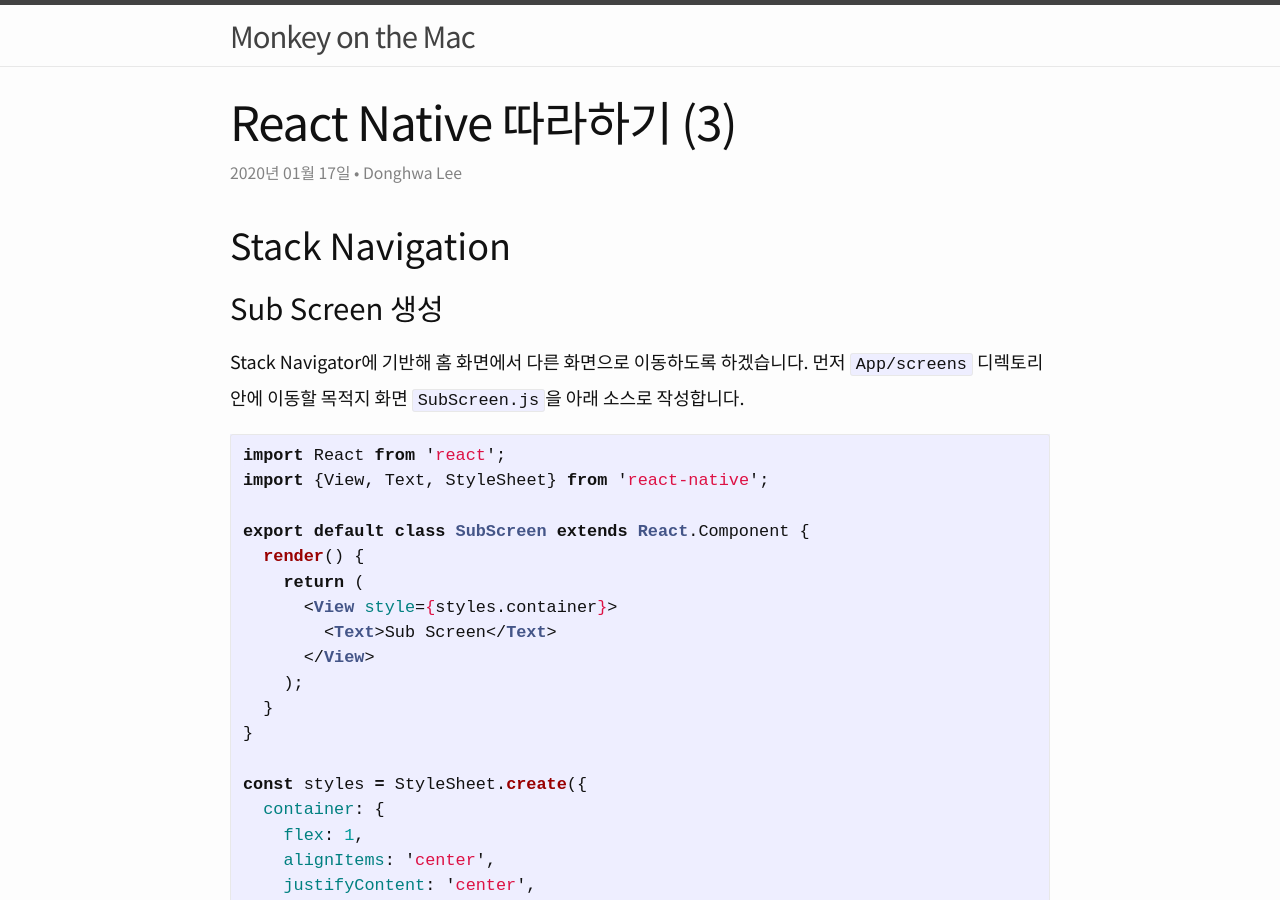
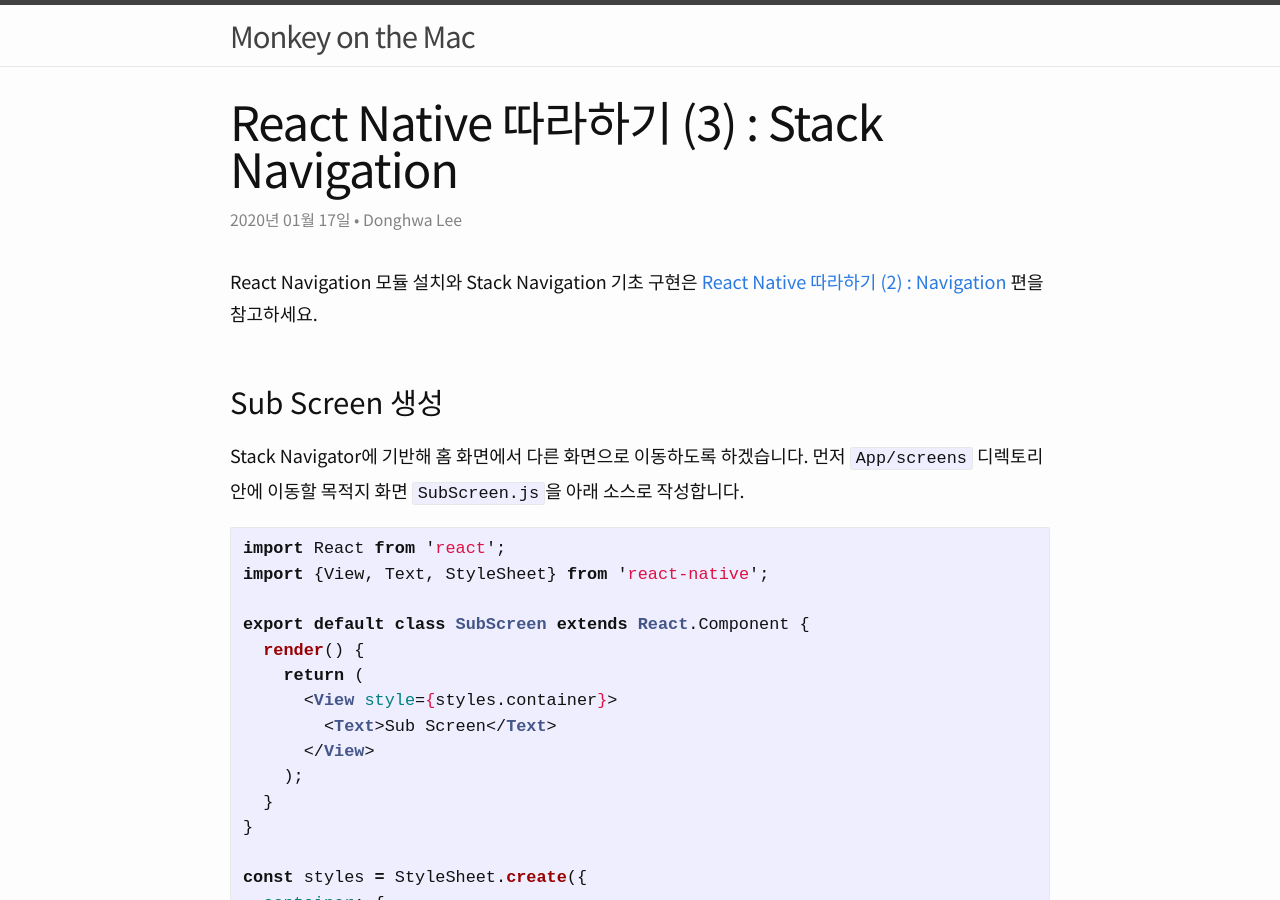
Before and after one commit to moralmk/moralmk.github.io, a Jekyll site: the page built from _posts/2020-01-17-Get-started-with-React-Native-(3).markdown, in a window 1280 px wide and 900 px high. Built offline with Jekyll 4.4.1, drawn with Linux system fonts in a browser that asks for light colours.

Commit message:
일자별 이미지 디렉토리 정리

````diff
--- a/_posts/2020-01-05-Preparing-for-Node.js-and-Express-Development.markdown
+++ b/_posts/2020-01-05-Preparing-for-Node.js-and-Express-Development.markdown
@@ -8,7 +8,7 @@ author: Donghwa Lee
 ## Node.js 설치
 [https://nodejs.org/en/](https://nodejs.org/en/)으로 이동합니다. LTS(Long Term Support) 버전과, 가장 최신의 Current, 두 가지를 다운로드 할 수 있는 녹색 버튼이 있습니다. 가장 최신의 사양을 필요로 하는 아주 특별한 경우가 아니면, LTS 버전으로 설치하기를 추천합니다.
 
-![Node.js]({{ site.url }}/assets/images/2020-01-05-01.png)
+![Node.js]({{ site.url }}/assets/images/2020-01-05/01.png)
 
 터미널에서 아래와 같이 설치된 Node.js의 버전을 확인함으로써 정상설치 여부를 확인할 수 있습니다.
 ```shell
@@ -20,7 +20,7 @@ v12.14.0
 ## Visual Studio Code 설치
 [https://code.visualstudio.com/](https://code.visualstudio.com/)에서 다운로드 할 수 있습니다.
 
-![VSCode]({{ site.url }}/assets/images/2020-01-05-02.png)
+![VSCode]({{ site.url }}/assets/images/2020-01-05/02.png)
 
 ### Extension 설치
 VSCode 사용을 편리하게 하는 각종 확장도구들을 설치합니다. VSCode 실행 후 `command + shift + X`로 Extensions View를 열고, 설치할 Extension을 검색 후 Install 버튼으로 설치합니다. 아래는 몇 가지 추천하는 Extension들입니다.
@@ -40,7 +40,7 @@ VSCode 사용을 편리하게 하는 각종 확장도구들을 설치합니다.
 ## iTerm2 설치
 macOS에서 기본으로 제공하는 터미널이 있지만 그보다 훨씬 강력한 기능을 가진 [iTerm2](https://iterm2.com/downloads.html) 터미널 에뮬레이터를  추천합니다.
 
-![iTerm2]({{ site.url }}/assets/images/2020-01-05-03.png)
+![iTerm2]({{ site.url }}/assets/images/2020-01-05/03.png)
 <br/>
 <br/>
 
--- a/_posts/2020-01-17-Get-started-with-React-Native-(3).markdown
+++ b/_posts/2020-01-17-Get-started-with-React-Native-(3).markdown
@@ -1,11 +1,14 @@
 ---
 layout: post
-title:  "React Native 따라하기 (3)"
+title:  "React Native 따라하기 (3) : Stack Navigation"
 date:   2020-01-17 11:25:49 +0900
 categories: react-native
 author: Donghwa Lee
 ---
-## Stack Navigation
+React Navigation 모듈 설치와 Stack Navigation 기초 구현은 [React Native 따라하기 (2) : Navigation](https://moralmk.github.io/react-native/2020/01/16/Get-started-with-React-Native-(2).html) 편을 참고하세요.
+<br/>
+<br/>
+
 ### Sub Screen 생성
 Stack Navigator에 기반해 홈 화면에서 다른 화면으로 이동하도록 하겠습니다. 먼저 `App/screens` 디렉토리 안에 이동할 목적지 화면 `SubScreen.js`을 아래 소스로 작성합니다.
 
@@ -99,8 +102,8 @@ const styles = StyleSheet.create({
 
 이제 홈 화면에는 버튼이 추가되었고, 해당 버튼을 통해 Sub 화면으로 이동합니다.
 
-<img src="{{ site.url }}/assets/images/2020-01-17-01.png" width="320" />
-<img src="{{ site.url }}/assets/images/2020-01-17-02.png" width="320" />
+<img src="{{ site.url }}/assets/images/2020-01-17/01.png" width="320" />
+<img src="{{ site.url }}/assets/images/2020-01-17/02.png" width="320" />
 
 지금까지의 작업을 commit 합니다.
 
````
Also changed, not shown: _posts/2020-01-15-Get-started-with-React-Native-(1).markdown (+5 -4 lines), _posts/2020-01-16-Get-started-with-React-Native-(2).markdown (+4 -3 lines), _posts/2020-01-18-Get-started-with-React-Native-(4).markdown (+3 -4 lines), assets/images/2020-01-05/01.png (renamed from assets/images/2020-01-05-01.png), assets/images/2020-01-05/02.png (renamed from assets/images/2020-01-05-02.png), assets/images/2020-01-05/03.png (renamed from assets/images/2020-01-05-03.png), assets/images/2020-01-15/00.png (added), assets/images/2020-01-15/01.png (renamed from assets/images/2020-01-15-01.png), assets/images/2020-01-15/02.png (renamed from assets/images/2020-01-15-02.png), assets/images/2020-01-16/01.jpg (added), assets/images/2020-01-16/02.png (renamed from assets/images/2020-01-16-01.png), assets/images/2020-01-17/01.png (renamed from assets/images/2020-01-17-01.png), assets/images/2020-01-17/02.png (renamed from assets/images/2020-01-17-02.png), assets/images/2020-01-18-01.png (deleted), 1 more files, 2 other files.
